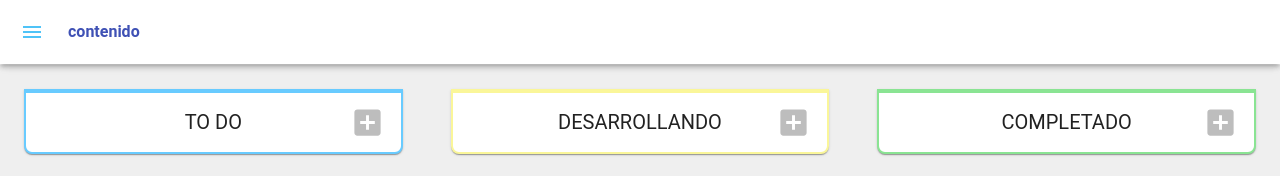
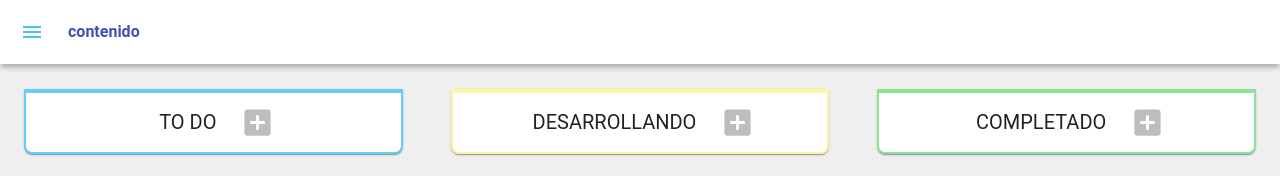
Before and after one commit to carosalazar28/dayler-planner, a React (Vite) app: page /board in a window 1280 px wide. Shown: the top 176 px of the page. Built offline with nearby package versions, Linux system fonts and the light colour scheme.

Commit message:
refactor for used into global app

```diff
--- a/src/components/App/Main.tsx
+++ b/src/components/App/Main.tsx
@@ -1,5 +1,7 @@
+import { styled } from '@mui/material/styles'
+
+import TaskModal from '../Task/TaskModal'
 import RenderRoutes from '@/routes/RenderRoutes'
-import { styled } from '@mui/material/styles'
 
 interface MainProps {
   minwidth: number
@@ -31,6 +33,7 @@ function MainPaper({ minwidth, open }: MainProps) {
   return (
     <Main open={open} minwidth={minwidth}>
       <RenderRoutes />
+      <TaskModal />
     </Main>
   )
 }
--- a/src/components/Board/PipelineAtoms/Title.tsx
+++ b/src/components/Board/PipelineAtoms/Title.tsx
@@ -1,5 +1,5 @@
 import MuiCard from '@mui/material/Card'
-import { Typography, CardContent } from '@mui/material'
+import { Typography, CardContent, IconButton } from '@mui/material'
 import { styled } from '@mui/material/styles'
 import AddBoxIcon from '@mui/icons-material/AddBox'
 
@@ -36,7 +36,9 @@ function Title({ status = 'INFO' }: { status: string }) {
           {subtitle[status as keyof typeof subtitle]}
         </Typography>
       </CardContent>
-      <AddBoxIcon color="disabled" fontSize="large" />
+      <IconButton>
+        <AddBoxIcon color="disabled" fontSize="large" />
+      </IconButton>
     </Card>
   )
 }
```
